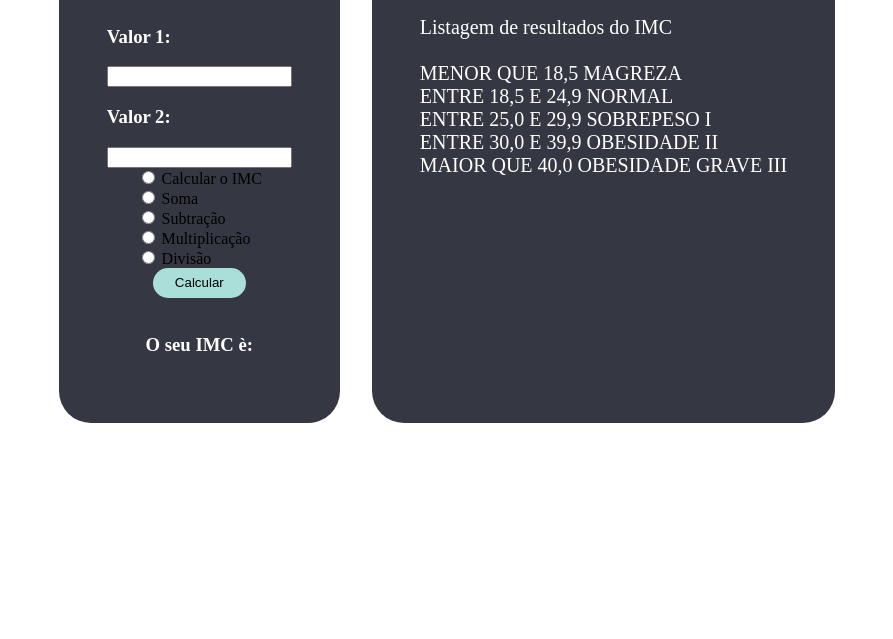
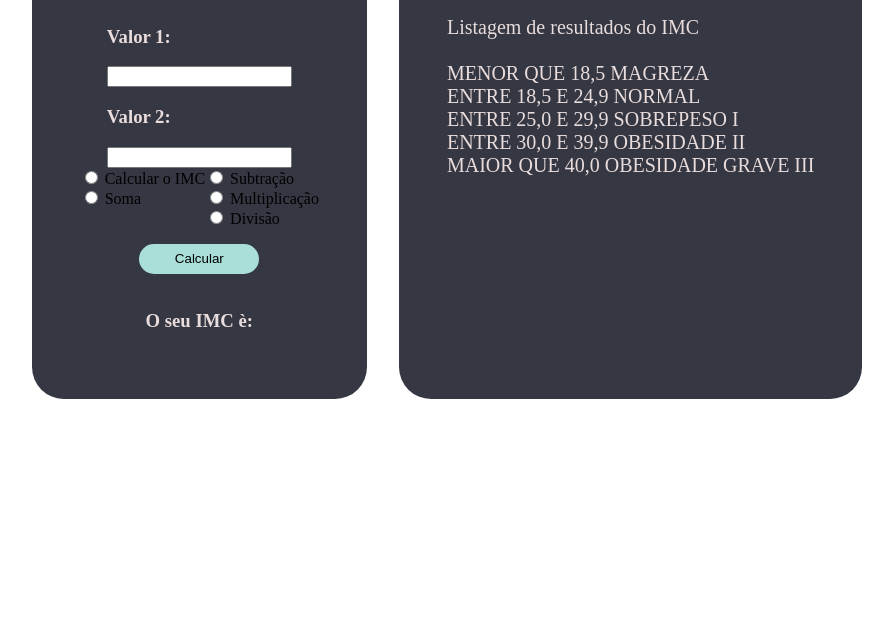
Before and after one commit to Lucasmartinsn/atividade, a plain HTML site: page index.html in a window 1280 px wide. Shown: the part 161-800 px from the top of the page, without its empty margins (193-1086 px from the left). Drawn offline with Linux system fonts and the light colour scheme.

Commit message:
Update principal.css

```diff
--- a/principal.css
+++ b/principal.css
@@ -1,5 +1,5 @@
 h1,h2,h3,p{
-    color: #fff;
+    color: rgb(233, 220, 220);
 }
 .divcalculadora{
     background-color: #353742;
@@ -11,6 +11,7 @@ h1,h2,h3,p{
     margin-top: 5rem;
     margin: 1rem;
 }
+
 .divinfo{
     background-color: #353742;
     display: flex;
@@ -40,3 +41,10 @@ p{
     justify-content: center;
 
 }
+.retorno{
+    background-color: #fff;
+}
+.inputs{
+    display: flex;
+    margin-bottom: 1rem;
+}
```
